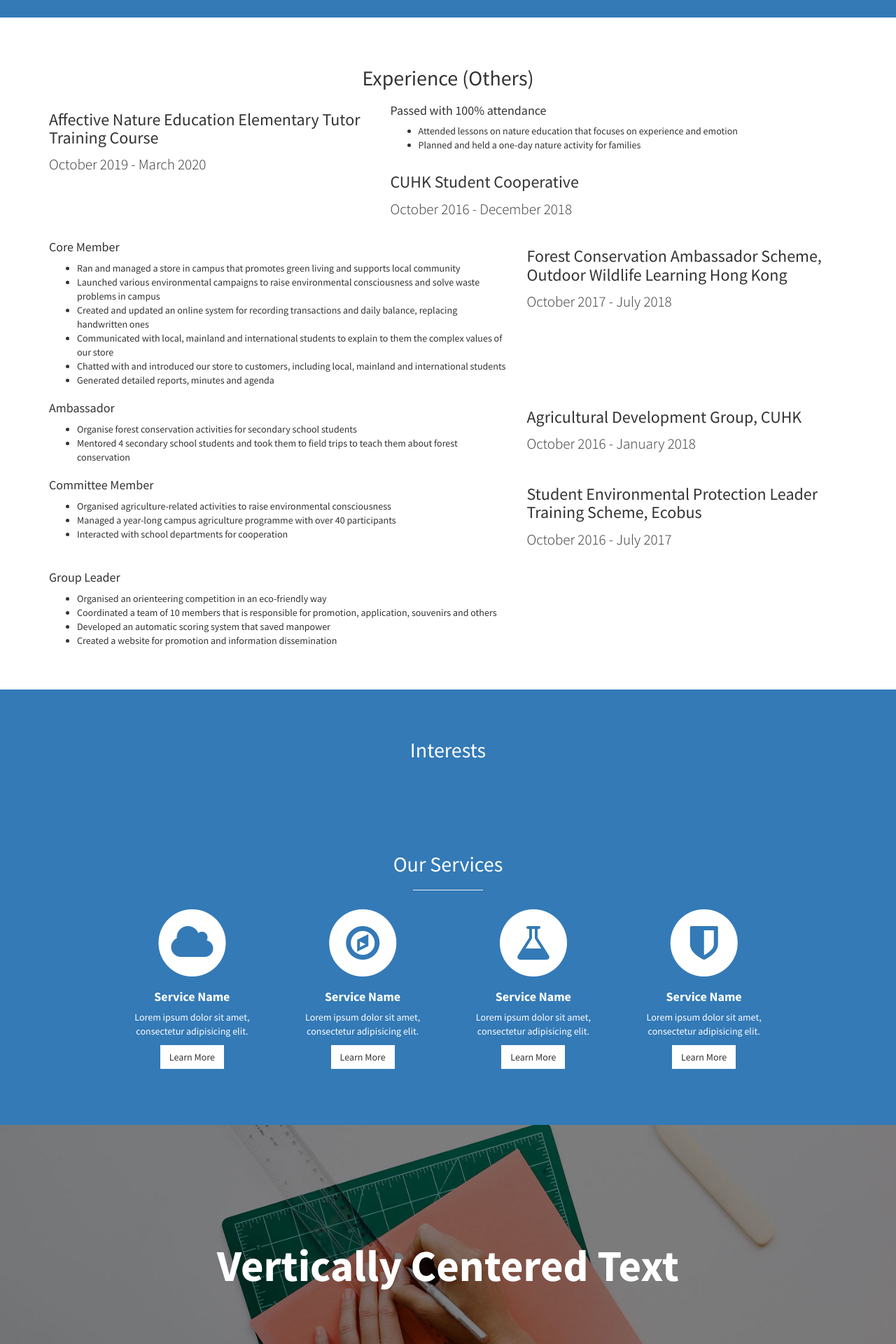
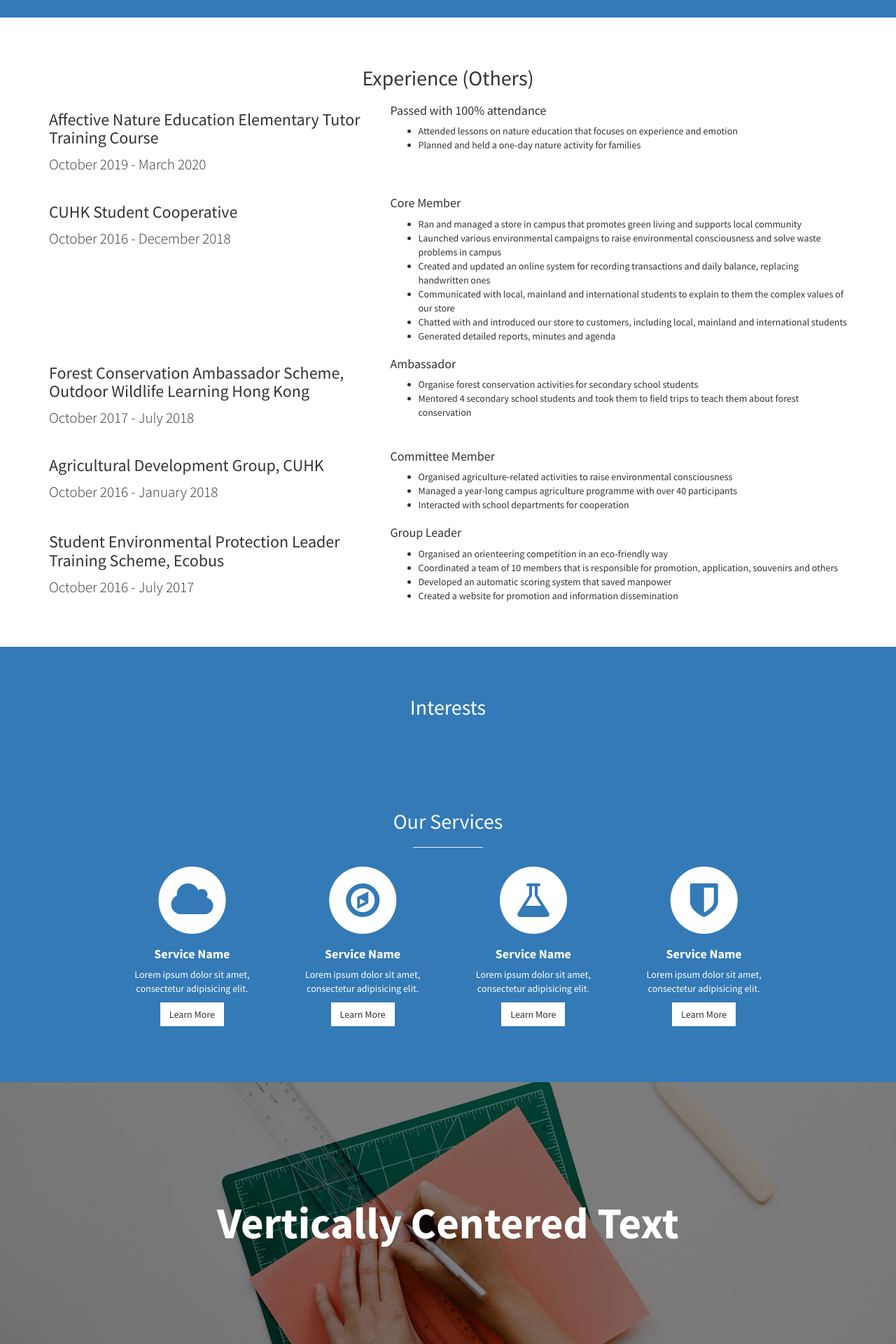
Before and after one commit to leelacceber/stylish-portfolio-jekyll-master, a Jekyll site: the page built from index.html, in a window 1280 px wide. Shown: the part 2205-4125 px from the top of the page at 70% size. Built offline with Jekyll 4.4.1, drawn with Linux system fonts in a browser that asks for light colours.

Commit message:
Update experience_others.html

```diff
--- a/_includes/experience_others.html
+++ b/_includes/experience_others.html
@@ -4,7 +4,9 @@
       <div class="col-lg-12 text-center">
         <h2>Experience (Others)</h2>
       </div>
+    </div>
 
+    <div class="row">
       <div class="col-md-5 text-left">
         <h3>Affective Nature Education Elementary Tutor Training Course </h3>
         <p class="lead">October 2019 - March 2020</p>
@@ -16,7 +18,9 @@
           <li>Planned and held a one-day nature activity for families</li>
         </ul>
       </div>
+    </div>
 
+    <div class="row">
       <div class="col-md-5 text-left">
         <h3>CUHK Student Cooperative</h3>
         <p class="lead">October 2016 - December 2018</p>
@@ -32,7 +36,9 @@
           <li>Generated detailed reports, minutes and agenda</li>
         </ul>
       </div>
+    </div>
 
+    <div class="row">
       <div class="col-md-5 text-left">
         <h3>Forest Conservation Ambassador Scheme, Outdoor Wildlife Learning Hong Kong</h3>
         <p class="lead">October 2017 - July 2018</p>
@@ -44,7 +50,9 @@
           <li>Mentored 4 secondary school students and took them to field trips to teach them about forest conservation</li>
         </ul>
       </div>
+    </div>
 
+    <div class="row">
       <div class="col-md-5 text-left">
         <h3>Agricultural Development Group, CUHK</h3>
         <p class="lead">October 2016 - January 2018</p>
@@ -57,7 +65,9 @@
           <li>Interacted with school departments for cooperation</li>
         </ul>
       </div>
+    </div>
 
+    <div class="row">
       <div class="col-md-5 text-left">
         <h3>Student Environmental Protection Leader Training Scheme, Ecobus </h3>
         <p class="lead">October 2016 - July 2017</p>
```
